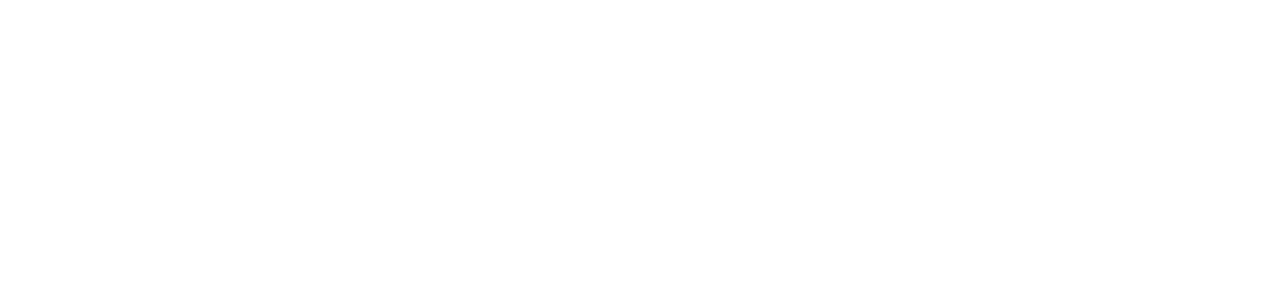
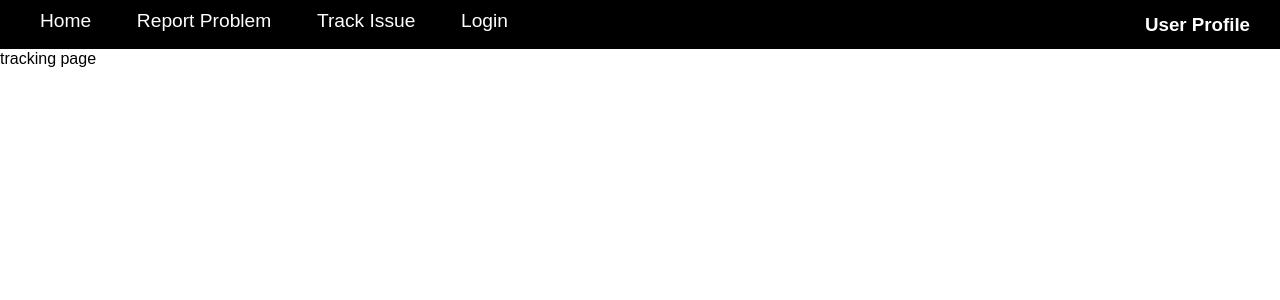
Before and after one commit to Divyverma/municipality-helper, a React (Create React App) app: page /track in a window 1280 px wide. Before the commit this address had no page. Shown: the top 300 px of the page. Built offline with nearby package versions, Linux system fonts and the light colour scheme.

Commit message:
report problem page

```diff
--- a/src/App.js
+++ b/src/App.js
@@ -3,16 +3,22 @@ import { BrowserRouter, Route, Routes } from 'react-router-dom'
 import HomePage from './component/HomePage'
 import Login from './component/Login'
 import Register from './component/Register'
+import SubmitProblem from './component/SubmitProblem'
+import Navbar from './component/Navbar'
+import TrackPage from './component/TrackPage'
 
 const App = () => {
 
 
   return (
     <BrowserRouter>
+    <Navbar/>
       <Routes>
         <Route path='/' element={<HomePage/>} />
         <Route path='/login' element={<Login/>} />
         <Route path='/register' element={<Register/>} />
+        <Route path='/reportproblem' element={<SubmitProblem/>} />
+        <Route path='/track' element={<TrackPage/>} />
       </Routes>
     </BrowserRouter>
   )
--- /dev/null
+++ b/src/component/Navbar.js
@@ -0,0 +1,25 @@
+import React from 'react'
+import '../styles/navbar.css'
+import {Link} from 'react-router-dom'
+
+const Navbar = () => {
+  return (
+    <div className='nav'>
+
+      <div className='links'>
+        <ul>
+            <li><Link to='/'>Home</Link></li>
+            <li><Link to='/reportproblem'>Report Problem</Link></li>
+            <li><Link to='/track'>Track issue</Link></li>
+            <li><Link to='/login'>Login</Link></li>
+        </ul>
+      </div>
+
+      <div>
+        <h3>User Profile</h3>
+      </div>
+    </div>
+  )
+}
+
+export default Navbar
--- a/src/component/Register.js
+++ b/src/component/Register.js
@@ -21,13 +21,13 @@ const Register = () => {
           <label for="lang">Register as:</label>
           <select>
             <option value="select option" selected>select option</option>
-            <option value="Citizens">Citizens</option>
+            <option value="Citizens">Citizen</option>
             <option value="Municipal Authorities">Municipal Authorities</option>
           </select>
           </div>
       </div>
       <button>Register</button>
-      <p>Aready have account? <Link to="/login">Login</Link></p>
+      <p>Allready have account? <Link to="/login">Login</Link></p>
     </div>
   </div>
   )
--- /dev/null
+++ b/src/component/SubmitProblem.js
@@ -0,0 +1,21 @@
+import React from 'react'
+import '../styles/submitproblem.css'
+
+const SubmitProblem = () => {
+  return (
+    <div className='div'>
+      <h1>Submit Problem</h1>
+
+      <div className='input-div'>
+        <input type="text" placeholder="Issue Title" />
+        <textarea type='text' placeholder='Issue Description' />
+        <input type='file' />
+        <input type='text' placeholder='location' />
+
+        <button>Submit</button>
+      </div>
+    </div>
+  )
+}
+
+export default SubmitProblem
--- /dev/null
+++ b/src/component/TrackPage.js
@@ -0,0 +1,11 @@
+import React from 'react'
+
+const TrackPage = () => {
+  return (
+    <div>
+      tracking page
+    </div>
+  )
+}
+
+export default TrackPage
--- a/src/styles/login.css
+++ b/src/styles/login.css
@@ -1,5 +1,5 @@
 .container{
-    height: 100vh;
+    height: 93vh;
     width: 100vw;
     display: flex;
     /* flex-direction: column; */
--- /dev/null
+++ b/src/styles/navbar.css
@@ -0,0 +1,34 @@
+.nav{
+    border-bottom: 1px solid white;
+    height: 50px;
+    width: 100%;
+    background: black;
+    color:white;
+    display: flex;
+    align-items: center;
+    justify-content: space-between;
+    padding: 0 30px 0 30px;
+}
+
+.links {
+    width: 40%;
+    /* border: 1px solid white; */
+    height: 100%;
+}
+.links ul{
+    display: flex;
+    align-items: center;
+    justify-content: space-between;
+    list-style: none;
+}
+
+.links ul li{
+    padding: 10px;
+    cursor: pointer;
+}
+.links ul li a{
+    color: white;
+    text-decoration: none;
+    font-size: larger;
+    text-transform: capitalize;
+}
--- a/src/styles/register.css
+++ b/src/styles/register.css
@@ -1,5 +1,5 @@
 .reg-container{
-    height: 100vh;
+    height: 93vh;
     width: 100vw;
     display: flex;
     /* flex-direction: column; */
--- /dev/null
+++ b/src/styles/submitproblem.css
@@ -0,0 +1,65 @@
+.div{
+    height: 93vh;
+    padding: 30px;
+    display: flex;
+    flex-direction: column;
+    align-items: center;
+    /* justify-content: center; */
+}
+
+.input-div{
+    border-top: 2px solid black;
+    width: 50%;
+    height: 80vh;
+    padding: 30px;
+    display: flex;
+    flex-direction: column;
+    align-items: center;
+    justify-self: center;
+}
+
+.input-div input{
+    height: 60px;
+    width: 500px;
+    padding: 5px 8px;
+    margin: 10px;
+    font-size: 16px;
+    border: none;
+    outline: none;
+    background-color: rgb(235, 232, 232);
+    border-radius: 8px;
+    font-weight: bold;
+}
+
+.input-div textarea{
+    height: 140px;
+    width: 500px;
+    padding: 5px 8px;
+    margin: 10px;
+    font-size: 16px;
+    border: none;
+    outline: none;
+    background-color: rgb(235, 232, 232);
+    border-radius: 8px;
+}
+
+.input-div :nth-child(3){
+    background: transparent;
+}
+
+.input-div button{
+    width: 150px;
+    height: 50px;
+    font-size: 18px;
+    margin-top: 10px;
+    border-radius: 10px;
+    outline: none;
+    border: none;
+    background: black;
+    color: white;
+}
+
+.input-div button:active{
+    background-color: white;
+    color: black;
+}
```
